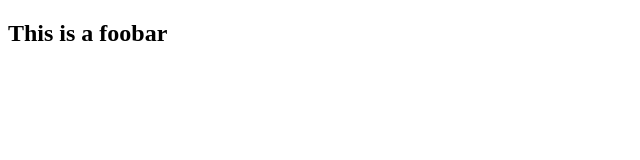
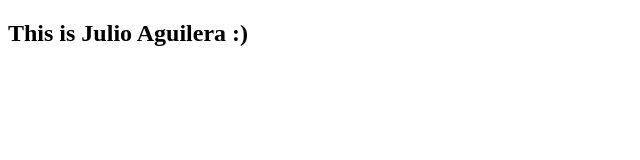
Before and after one commit to WildBeanOnIt/foobar, a plain HTML site: page index.html in a window 1280 px wide. Shown: the whole page, without its empty margins (0-640 px from the left). Drawn offline with Linux system fonts and the light colour scheme.

Commit message:
updated h2 tag w my name

```diff
--- a/index.html
+++ b/index.html
@@ -7,6 +7,6 @@
     <title>I'm Committed</title>
   </head>
   <body>
-    <h2>This is a foobar</h2>
+    <h2>This is Julio Aguilera :)</h2>
   </body>
 </html>
```
